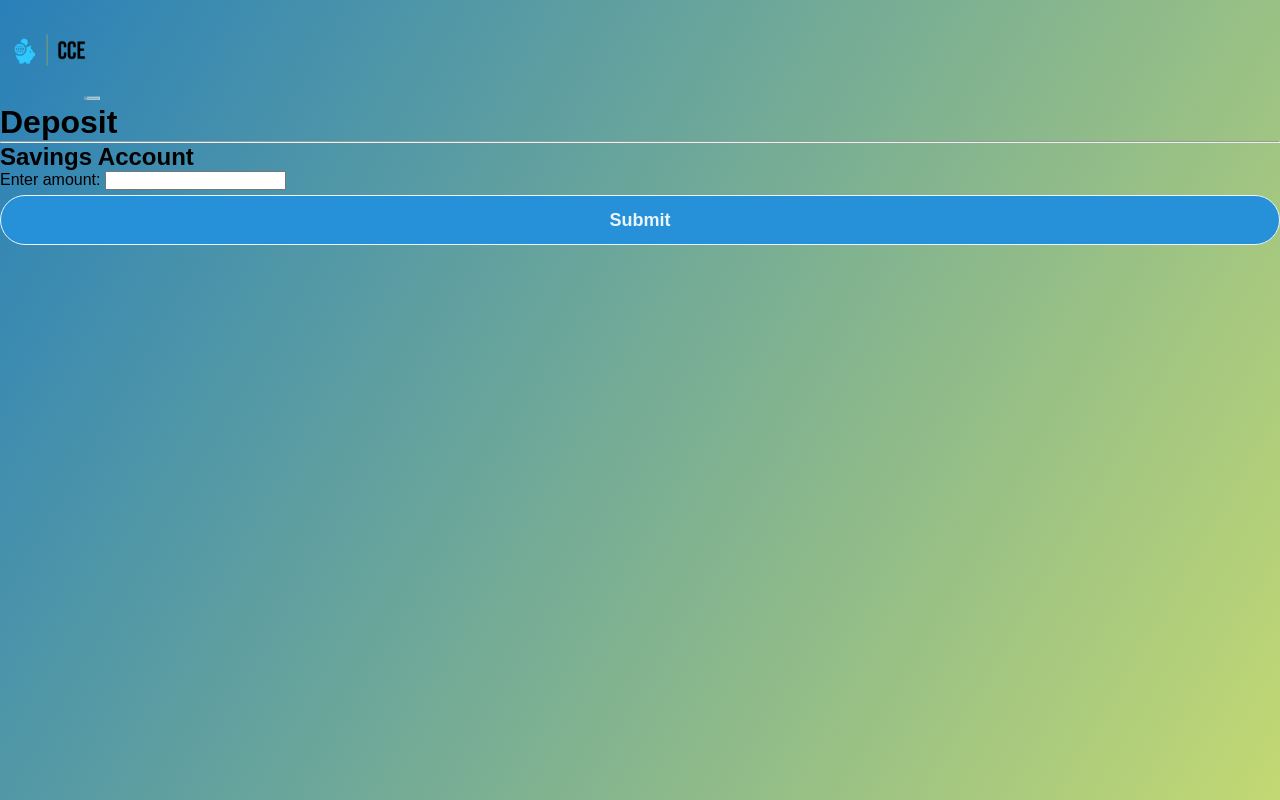
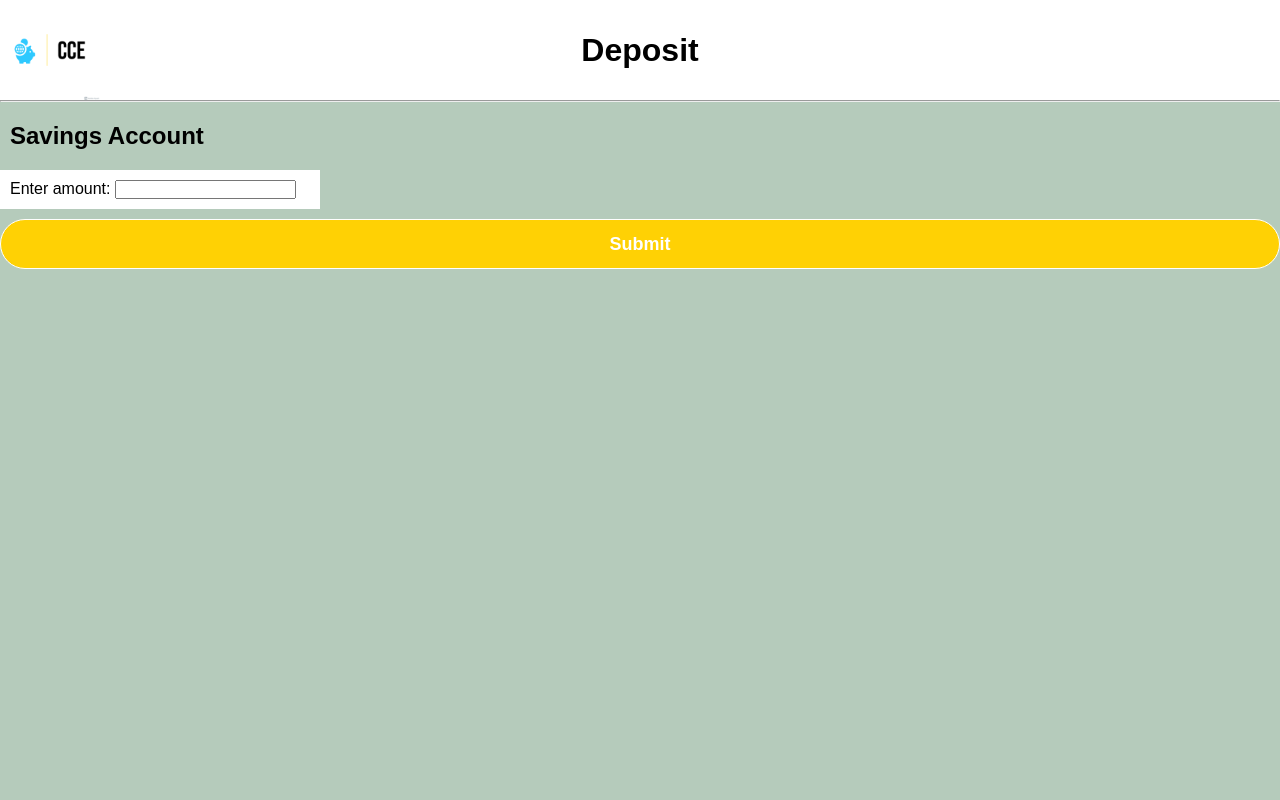
Before and after one commit to logdogs/CSC-210-Project, a Flask app: page /addToSavings in a window 1280 px wide. Run offline with Flask 2, Linux system fonts and the light colour scheme.

Commit message:
Update style.css

```diff
--- a/demo/static/style.css
+++ b/demo/static/style.css
@@ -1,10 +1,12 @@
+
 table, th, td {
     border:1px solid black;
 }
 #money {
-  border:5px;
+  border:1px;
   border-style:solid;
-  padding:10px;
+  padding:20px;
+  background-color: white;
 }
 
 a { text-decoration: none; }
@@ -16,13 +18,7 @@
   box-sizing: border-box;
   font-family: "Poppins", sans-serif;
 }
-body{
-  margin: 0;
-  padding: 0;
-  background: linear-gradient(120deg,#2980b9, #d5eb0e6b);
-  height: 100vh;
-  overflow: hidden;
-}
+
 .center{
   position: absolute;
   top: 50%;
@@ -97,19 +93,20 @@
   width: 100%;
   height: 50px;
   border: 1px solid;
-  margin: 5px 0;
-  background: #2691d9;
+  margin: 10px 0;
+  background: #ffd104;
   border-radius: 25px;
   font-size: 18px;
-  color: #e9f4fb;
+  color: white;
   font-weight: 700;
   cursor: pointer;
   outline: none;
 }
 input[type="submit"]:hover{
-  border-color: #2691d9;
+  border-color: #ffd104;
   transition: .5s;
 }
+
 .signup_link{
   margin: 15px 0;
   text-align: center;
@@ -123,3 +120,78 @@
 .signup_link a:hover{
   text-decoration: underline;
 }
+
+html {
+  font-family: sans-serif;
+}
+
+body{
+  margin: 0;
+  padding: 0;
+  background: white;
+  height: 100vh;
+  overflow: hidden;
+}
+
+header {
+  padding: 0px;
+  text-align: center;
+  background-color: white;
+}
+
+h1 {
+  padding: 0px;
+  text-align: center;
+  color: black;
+  line-height: 100px;
+  margin: 0;
+}
+
+h2 {
+  padding: 10px;
+  padding-top: 20px;
+  padding-bottom: 20px;
+}
+
+h3 {
+  padding: 10px;
+  background-color: lightgrey;
+}
+
+section {
+  width: 320px;
+  margin: 0;
+  padding: 0;
+  display: flex;
+  flex-flow: row wrap;
+}
+
+article {
+  padding: 10px;
+  margin: 0px;
+  background: white;
+  color: black;
+  width: 320px;
+}
+
+
+#logo{
+	position:fixed;
+	top:0;
+	left:0;
+}
+
+#index{
+  margin: 0;
+  padding: 0;
+  background: linear-gradient(120deg,#2980b9, white);
+  height: 100vh;
+  overflow: hidden;
+}
+
+#user {
+  margin: 0;
+  padding: 0;
+  background: linear-gradient(120deg,#2980b9, white);
+  overflow: hidden;
+}
```
